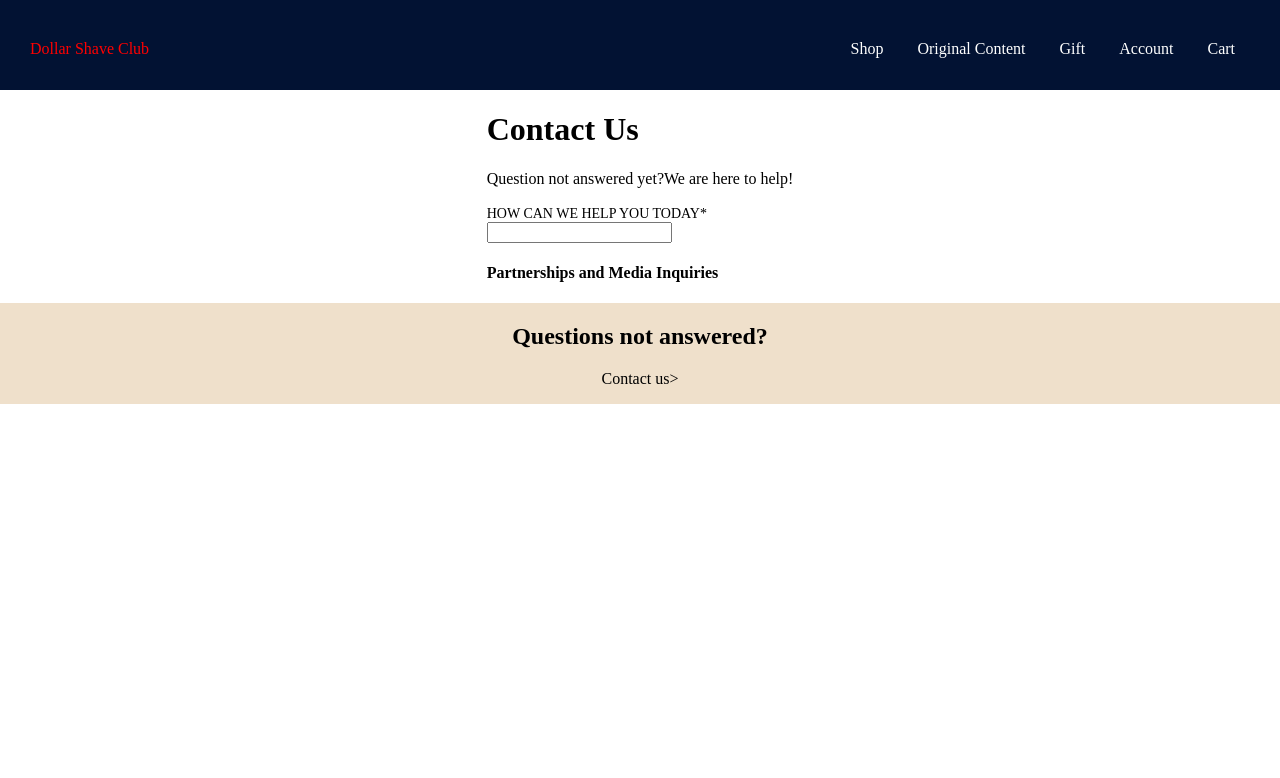
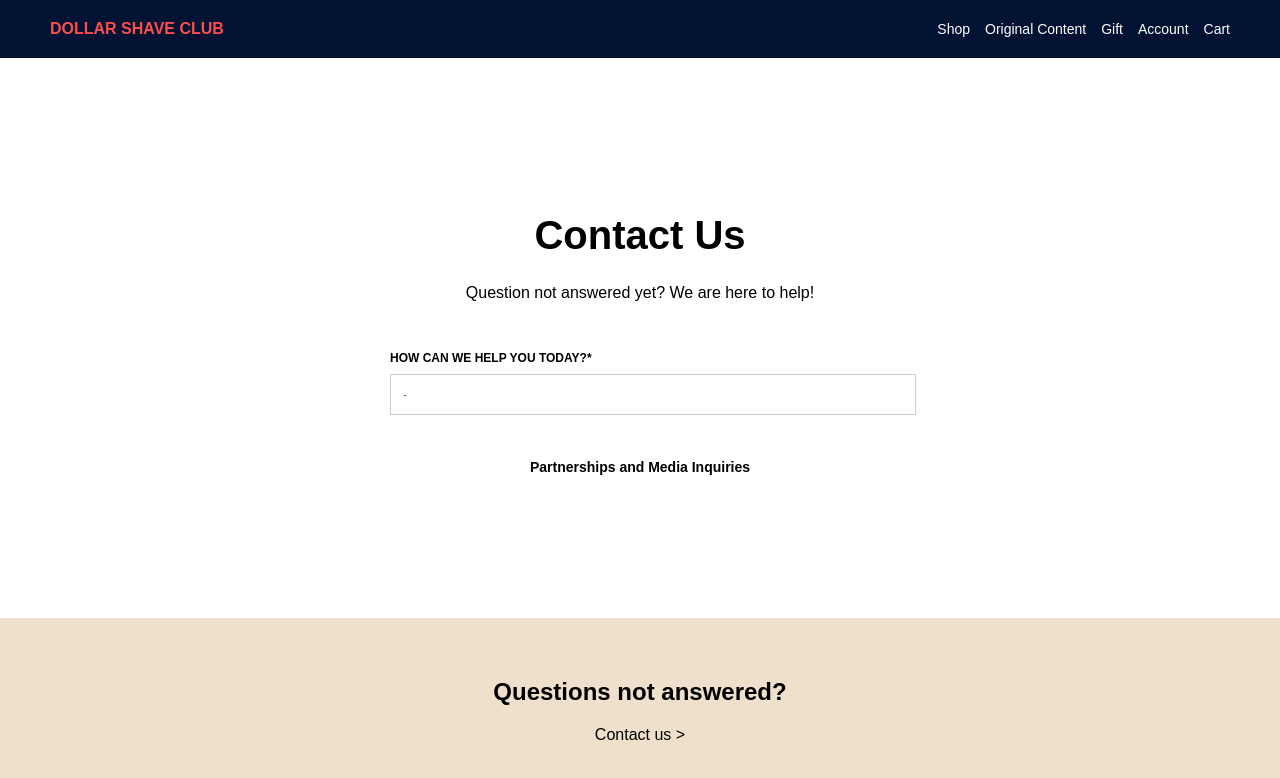
Before and after one commit to ZainHaubsh/Orange-Training-Tasks, a plain HTML site: page 3-05-2026 Websites Tasks/Task 5-2.html in a window 1280 px wide. Drawn offline with Linux system fonts and the light colour scheme.

Commit message:
edit on website tasks

```diff
--- a/3-05-2026 Websites Tasks/Task 5-2.html
+++ b/3-05-2026 Websites Tasks/Task 5-2.html
@@ -5,63 +5,104 @@
     <meta name="viewport" content="width=device-width, initial-scale=1.0">
     <title>Task 5-2</title>
     <style>
-        body{
+        body {
             display: flex;
-            justify-content: center;
-            align-items: center;
             flex-direction: column;
             margin: 0;
+            font-family: sans-serif;
+            min-height: 100vh;
         }
-        nav{
-            background-color: rgba(2, 18, 51);
-            height: 70px;
+        nav {
+            background-color: #021233;
             display: flex;
             justify-content: space-between;
+            align-items: center;
+            padding: 20px 50px;
+        }
+
+        .nav-buttons {
+            display: flex;
+            gap: 15px;
+        }
+
+        .link {
+            color: white;
+            text-decoration: none;
+            font-size: 14px;
+        }
+
+        main {
+            flex: 1;
+            display: flex;
+            flex-direction: column;
+            align-items: center;
+            justify-content: center;
+            text-align: center;
+            padding: 40px 20px;
+        }
+
+        h1 { font-size: 40px; margin-bottom: 10px; }
+
+        .form-group {
             width: 100%;
-            padding: 10px;
+            max-width: 500px;
+            text-align: left;
+            margin: 30px 0;
         }
-        .nav-buttons{
-            gap: 15px;
-            color:white;
-            margin:30px;
+
+        input {
+            width: 100%;
+            padding: 12px;
+            margin-top: 8px;
+            border: 1px solid #ccc;
         }
-        .link{
-            margin: 15px;
-            color:white;
-            text-decoration: none;
+
+        footer {
+            background-color: #efe0cb;
+            padding: 40px;
+            text-align: center;
         }
-        footer{
-            background-color: rgba(239, 224, 203);
-            width: 100%;
-            text-align: center;
+
+        @media (max-width: 768px) {
+            nav {
+                flex-direction: column;
+                padding: 20px;
+            }
+            .nav-buttons {
+                margin-top: 15px;
+                flex-wrap: wrap;
+                justify-content: center;
+            }
         }
     </style>
 </head>
 <body>
     <nav>
-        <div style="color:red;margin:30px;">Dollar Shave Club</div>
+        <div style="color:#ff4d4d; font-weight:bold;">DOLLAR SHAVE CLUB</div>
         <div class="nav-buttons">
             <a href="#" class="link">Shop</a>
             <a href="#" class="link">Original Content</a>
             <a href="#" class="link">Gift</a>
             <a href="#" class="link">Account</a>
-            <a href="#" class="link" >Cart</a>
+            <a href="#" class="link">Cart</a>
         </div>
     </nav>
+
     <main>
-        <div>
         <h1>Contact Us</h1>
-        <p>Question not answered yet?We are here to help!</p>
-    </div>
-    <div>
-        <label for="answer" style="font-size: 14px;">HOW CAN WE HELP YOU TODAY*</label><br>
-        <input type="text" id="answer" name="answer" required>
-    </div>
-    <h4>Partnerships and Media Inquiries</h4>
+        <p>Question not answered yet? We are here to help!</p>
+
+        <div class="form-group">
+            <label style="font-size: 12px; font-weight:bold;">HOW CAN WE HELP YOU TODAY?*</label>
+            <input type="text" placeholder="-">
+        </div>
+
+        <p style="font-weight:bold; font-size: 14px;">Partnerships and Media Inquiries</p>
     </main>
+
     <footer>
         <h2>Questions not answered?</h2>
-        <p>Contact us></p>
+        <p>Contact us ></p>
     </footer>
 </body>
 </html>
```
Also changed, not shown: 3-05-2026 Websites Tasks/Task 5.html (+1 -1 lines).
